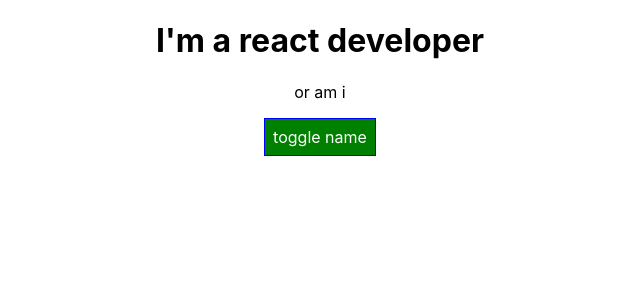
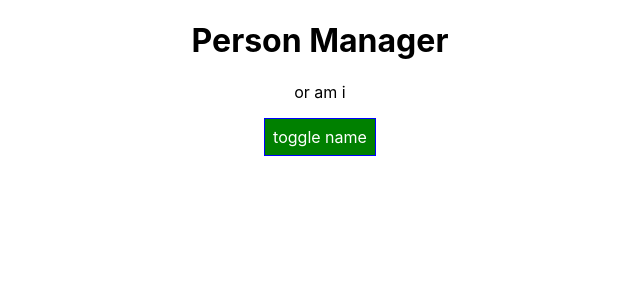
Before and after one commit to glenadamson1984/PersonManager-React, a React (Create React App) app: page / in a window 1280 px wide. Shown: the top 300 px of the page, without its empty margins (320-960 px from the left). Built offline with nearby package versions, Linux system fonts and the light colour scheme.

Commit message:
adding title

```diff
--- a/src/components/Cockpit/Cockpit.tsx
+++ b/src/components/Cockpit/Cockpit.tsx
@@ -19,7 +19,7 @@
 
     return (
         <div className='Cockpit'>
-        <h1>I'm a react developer</h1>
+        <h1>{props.title}</h1>
         <p className={classes.join(' ')}>or am i</p>
         <button className={btnClass.join(' ')}
         onClick={props.clicked}>toggle name</button>
--- a/src/containers/App.tsx
+++ b/src/containers/App.tsx
@@ -23,6 +23,7 @@
 // `;
 
 interface Props {
+    appTitle: string;
     alt?: boolean;
 }
 
@@ -97,7 +98,9 @@
 
         return (
                 <div className="App">
-                <Cockpit showPersons={this.state.showPersons}
+                <Cockpit
+                title={this.props.appTitle}
+                showPersons={this.state.showPersons}
                 persons={this.state.persons}
                 clicked={this.togglePersonHandler} />
                 {persons}
--- a/src/index.tsx
+++ b/src/index.tsx
@@ -4,7 +4,7 @@
 import App from './containers/App';
 import * as serviceWorker from './serviceWorker';
 
-ReactDOM.render(<App />, document.getElementById('root'));
+ReactDOM.render(<App appTitle="Person Manager" />, document.getElementById('root'));
 
 // If you want your app to work offline and load faster, you can change
 // unregister() to register() below. Note this comes with some pitfalls.
```
Also changed, not shown: 1 other file (tests, documents, lock files or other folders).
